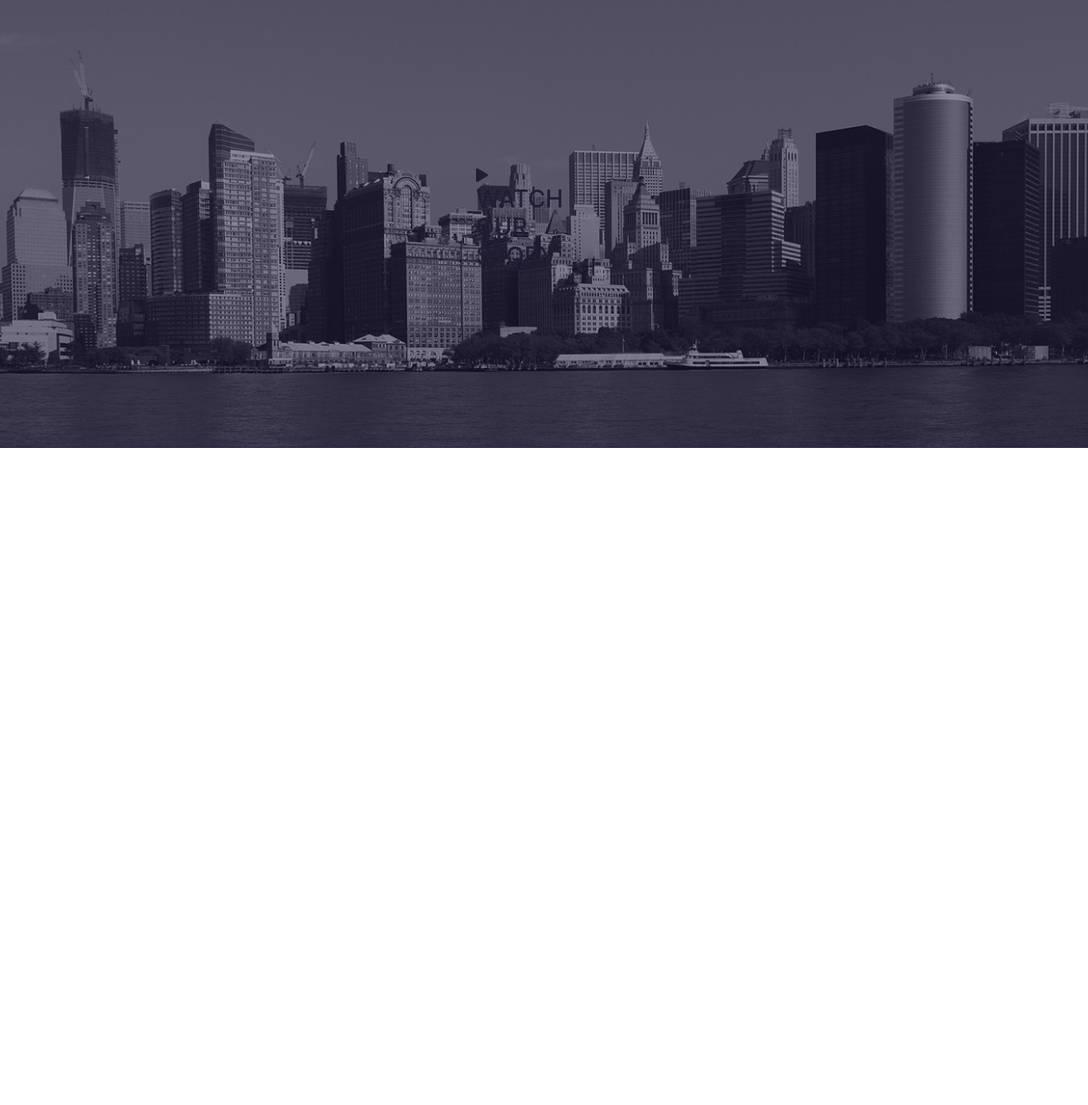
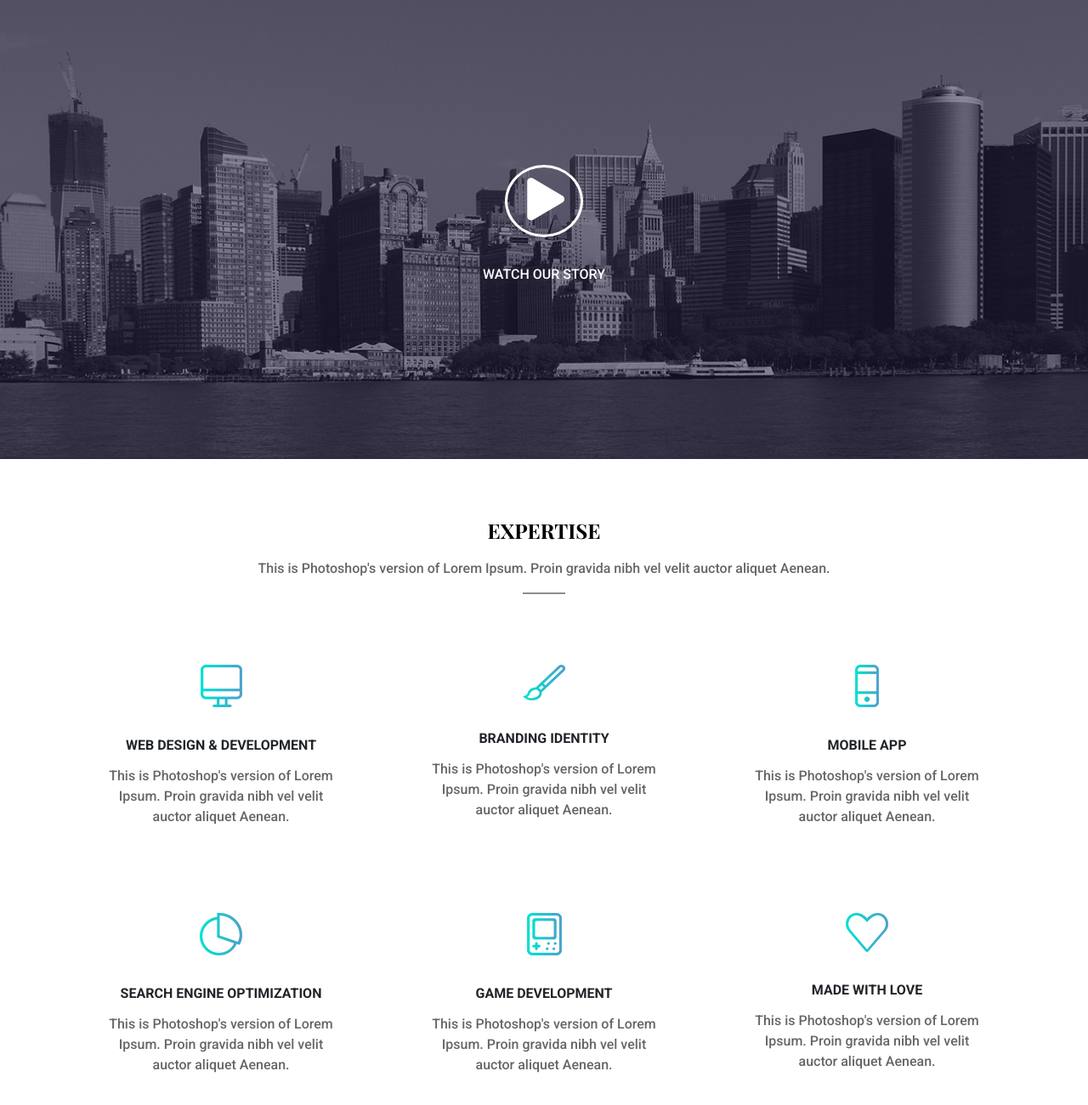
Before and after one commit to Tokiosman80F/Website-design, a plain HTML site: page Creatice-Agency/index.html in a window 1280 px wide. Shown: the part 1182-2482 px from the top of the page at 85% size. Before the commit the page ends 1709 px from the top, so only its background shows below. Drawn offline with nearby package versions, Linux system fonts and the light colour scheme.

Commit message:
vedio and service part done

```diff
--- a/Creatice-Agency/css/style.css
+++ b/Creatice-Agency/css/style.css
@@ -179,11 +179,94 @@ ul
     height: 100%;
 }
 
+#vedio-part h3 {
+    color: white;
+    font-size: 16px;
+    font-family: 'Roboto', sans-serif;
+    font-weight: 500;
+    padding-top: 34px;
+}
 .vedio-icon
 {
     z-index: 100;
+    position: relative;
 }
+.vedio-i {
+    color: white;
+    font-size: 50px;
+    border: 3px solid white;
+    width: 92px;
+    height: 85px;
+    padding: 12px 0px 0px 4px;
+    line-height: 50px;
+    text-align: center;
+    border-radius: 50%;
+    cursor: pointer;
+}
+
+
 /* vedio part */
+#service-part
+{
+    padding:70px 0px;
+}
+
+.service-head h2
+{
+    font-family: 'Playfair Display', serif;
+    font-size: 24px;
+    color: black;
+    font-weight: 700;
+}
+.service-head p
+{
+    font-family: 'Roboto', sans-serif;
+    font-size: 14px;
+    color: #666666;
+    padding-top: 10px;
+    position: relative;
+}
+
+.service-head p::after {
+    position: absolute;
+    content: " ";
+    width: 50px;
+    height: 2px;
+    background: rgb(142, 140, 144);
+    top: 50px;
+    left: 50%;
+    transform: translateX(-50%);
+
+}
+
+.service-text
+{
+    padding-top: 85px;
+}
+.service-text img
+{
+    padding-bottom: 35px;
+}
+.service-text h5
+{
+    font-family: 'Roboto', sans-serif;
+    font-size: 16px;
+    font-weight: bold;
+    padding-bottom: 15px;
+    margin-bottom: 0;
+
+}
+.service-text p
+{
+    font-family: 'Roboto', sans-serif;
+    font-size: 14px;
+    font-weight: lighter;
+    padding: 0px 30px;
+    color: #666666;
+    line-height: 20px;
+}
+
+/* vedio end */
 
 
 /* font-family: 'Playfair Display', serif;
--- a/Creatice-Agency/index.html
+++ b/Creatice-Agency/index.html
@@ -12,7 +12,6 @@
 <!-- google font end -->
        <!-- font awesome start  -->
     <link rel="stylesheet" href="css/all.min.css">
-    <link rel="stylesheet" href="css/fontawesome.min.css">
     <!-- font awesome end  -->
     <!-- Bootstrap file start -->
     <link rel="stylesheet" href="css/bootstrap.min.css">
@@ -112,8 +111,8 @@
       <div class="container">
         <div class="row">
           <div class="col-lg-2 m-auto">
-            <div class="vedio-icon">
-              <i class="fas fa-play"></i>
+            <div class="vedio-icon text-center">
+              <i class="fas fa-play vedio-i"></i>
               <h3>WATCH OUR STORY</h3>
             </div>
           </div>
@@ -123,7 +122,84 @@
     </section>
     <!-- Vedio part end -->
 
+<!-- service part start -->
+<section id="service-part">
+   <div class="container">
+     <!-- heading part start -->
+     <div class="row">
+      <div class="col-lg-12">
+        <div class="service-head text-center">
+        <h2>EXPERTISE</h2>
+        <p>This is Photoshop's version  of Lorem Ipsum. Proin gravida nibh vel velit auctor aliquet Aenean.</p>
+      </div>
+      </div>
+    </div>
+      <!-- heading part end -->
+      <!-- text part start  -->
 
+    <div class="row">
+      <div class="col-lg-4">
+        <div class="service-text text-center">
+        <img src="/imgs/icon-01.png" alt="image not found" class="service-img">
+        <h5>WEB DESIGN & DEVELOPMENT</h5>
+          <p>This is Photoshop's version  of Lorem Ipsum. Proin gravida nibh vel velit auctor aliquet Aenean.</p>
+        </div>
+      </div>
+
+      <!-- 2 -->
+      <div class="col-lg-4">
+        <div class="service-text text-center">
+        <img src="/imgs/icon-02.png" alt="image not found" class="service-img">
+        <h5>BRANDING IDENTITY</h5>
+          <p>This is Photoshop's version  of Lorem Ipsum. Proin gravida nibh vel velit auctor aliquet Aenean.</p>
+        </div>
+      </div>
+
+      <!-- 3 -->
+      <div class="col-lg-4">
+        <div class="service-text text-center">
+        <img src="/imgs/icon-03.png" alt="image not found" class="service-img">
+        <h5>MOBILE APP</h5>
+          <p>This is Photoshop's version  of Lorem Ipsum. Proin gravida nibh vel velit auctor aliquet Aenean.</p>
+        </div>
+      </div>
+
+      <!-- 4 -->
+      <div class="col-lg-4">
+        <div class="service-text text-center">
+        <img src="/imgs/icon-04.png" alt="image not found" class="service-img">
+        <h5>SEARCH ENGINE OPTIMIZATION</h5>
+          <p>This is Photoshop's version  of Lorem Ipsum. Proin gravida nibh vel velit auctor aliquet Aenean.</p>
+        </div>
+      </div>
+
+      <!-- 5 -->
+      <div class="col-lg-4">
+        <div class="service-text text-center">
+        <img src="/imgs/icon-05.png" alt="image not found" class="service-img">
+        <h5>GAME DEVELOPMENT</h5>
+          <p>This is Photoshop's version  of Lorem Ipsum. Proin gravida nibh vel velit auctor aliquet Aenean.</p>
+        </div>
+      </div>
+      <!-- 6 -->
+      <div class="col-lg-4">
+        <div class="service-text text-center">
+        <img src="/imgs/icon-06.png" alt="image not found" class="service-img">
+        <h5>MADE WITH LOVE</h5>
+          <p>This is Photoshop's version  of Lorem Ipsum. Proin gravida nibh vel velit auctor aliquet Aenean.</p>
+        </div>
+      </div>
+
+
+
+    </div>
+
+
+    <!-- text part  end -->
+  </div>
+
+</section>
+<!-- service part end -->
 
 
     <script src="js/jquery-3.6.0.min.js"></script>
@@ -131,3 +207,5 @@
     <script src="js/fontawesome.min.js"></script>
 </body>
 </html>
+
+<!-- EXPERTISE WEB DESIGN & DEVELOPMENT BRANDING IDENTITY-->
```
Also changed, not shown: Creatice-Agency/css/fontawesome.min.css (deleted), Creatice-Agency/imgs/icon-01.png (added), Creatice-Agency/imgs/icon-02.png (added), Creatice-Agency/imgs/icon-03.png (added), Creatice-Agency/imgs/icon-04.png (added), Creatice-Agency/imgs/icon-05.png (added), Creatice-Agency/imgs/icon-06.png (added).
